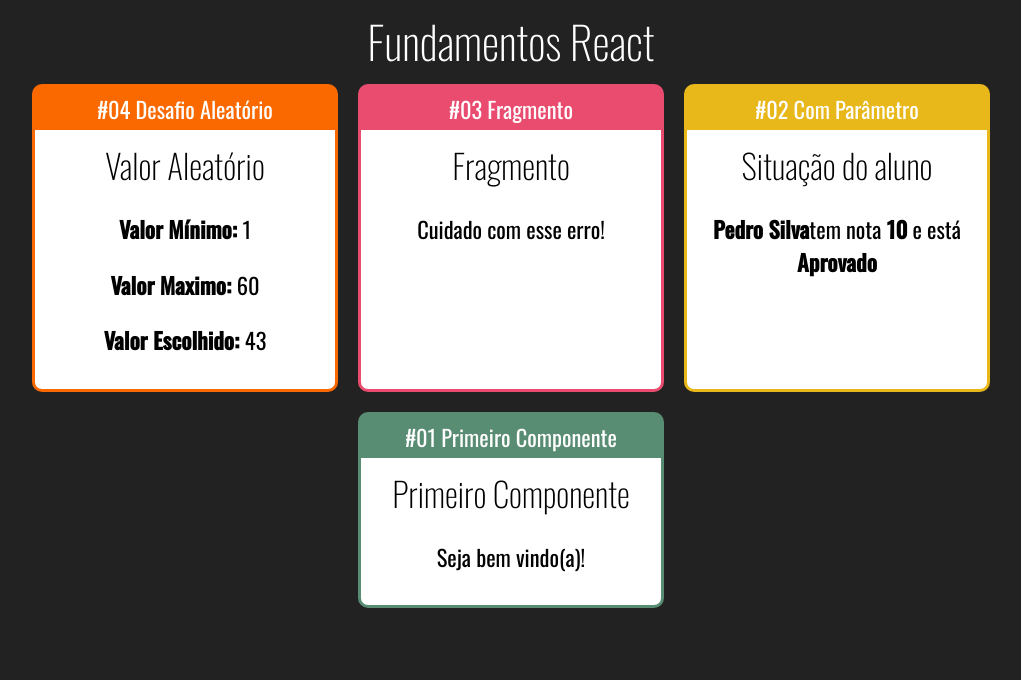
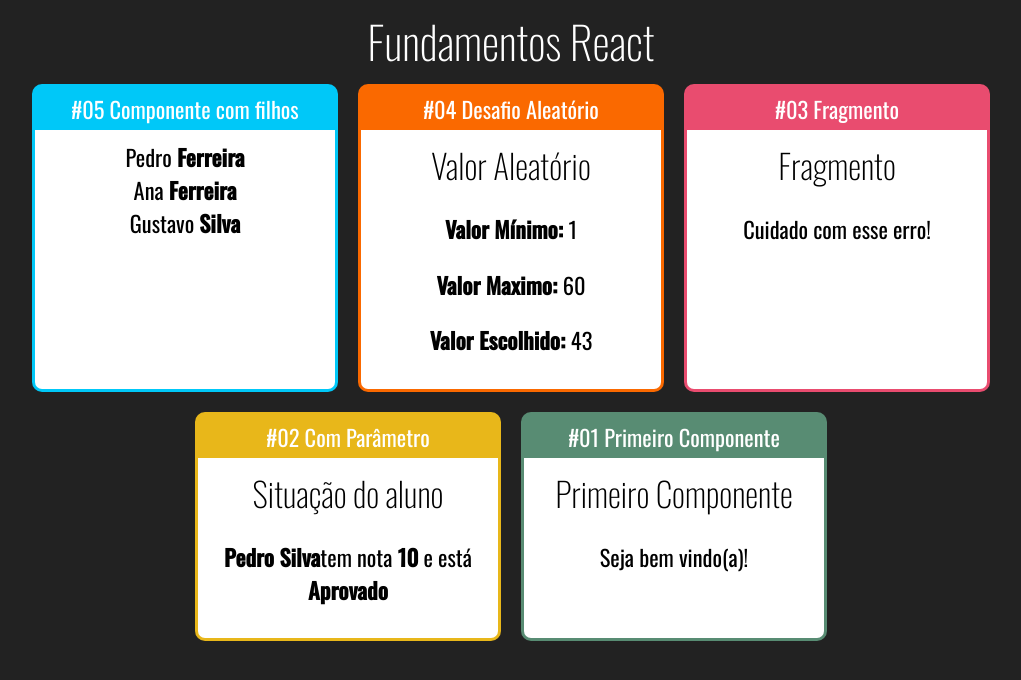
Before and after one commit to Paulosmj/Curso-React, a React (Create React App) app: page / in a window 1280 px wide. Shown: the top 680 px of the page, without its empty margins (129-1150 px from the left). Built offline with nearby package versions, Linux system fonts and the light colour scheme.

Commit message:
Components com filhos #1

```diff
--- a/src/App.jsx
+++ b/src/App.jsx
@@ -2,6 +2,7 @@
 import './App.css';
 import React from 'react';
 
+import Familia from './components/basicos/Familia';
 import Card from './components/basicos/layout/Card';
 import Primeiro from './components/basicos/Primeiro';
 import ComParametro from './components/basicos/ComParametro';
@@ -13,6 +14,10 @@
     <h1>Fundamentos React</h1>
 
     <div className="Cards">
+      <Card titulo="#05 Componente com filhos" color="#00C8F8">
+        <Familia sobrenome="Ferreira" />
+      </Card>
+
       <Card titulo="#04 Desafio Aleatório" color="#FA6900">
         <NumeroAleatorio min={1} max={60} />
       </Card>
--- /dev/null
+++ b/src/components/basicos/Familia.jsx
@@ -0,0 +1,13 @@
+/* eslint-disable */
+import React from 'react';
+import FamiliaMembro from './FamiliaMembro';
+
+export default (props) => {
+  return (
+    <div>
+      <FamiliaMembro nome="Pedro" sobrenome={props.sobrenome} />
+      <FamiliaMembro nome="Ana" {...props} />
+      <FamiliaMembro nome="Gustavo" sobrenome="Silva" />
+    </div>
+  );
+};
--- /dev/null
+++ b/src/components/basicos/FamiliaMembro.jsx
@@ -0,0 +1,10 @@
+/* eslint-disable */
+import React from 'react';
+
+export default (props) => {
+  return (
+    <div>
+      {props.nome} <strong>{props.sobrenome}</strong>
+    </div>
+  );
+};
```
